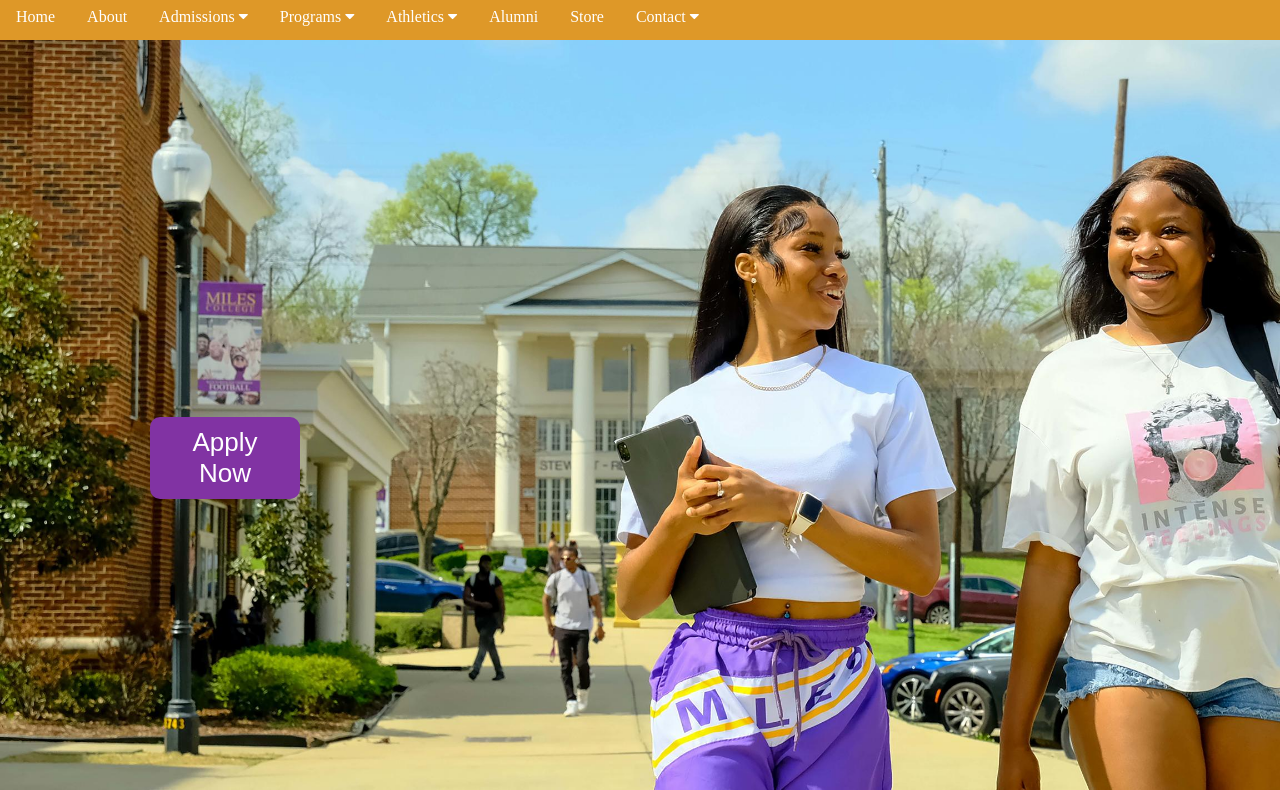
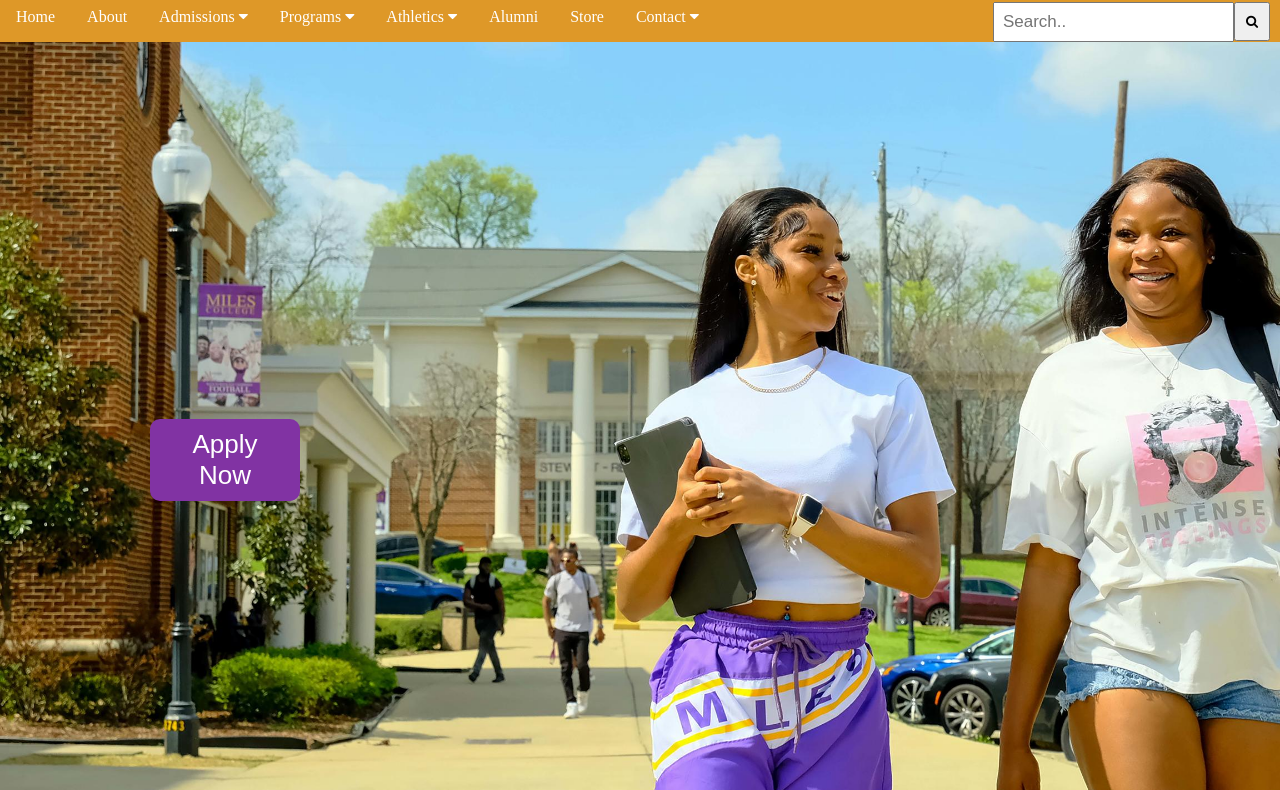
Before and after one commit to nmbon001/nmbon001.github.io, a plain HTML site: page index.html in a window 1280 px wide. Shown: the part 283-1073 px from the top of the page. Drawn offline with Linux system fonts and the light colour scheme.

Commit message:
Update index.html

```diff
--- a/index.html
+++ b/index.html
@@ -210,6 +210,13 @@ body {
     </div>
   </div>
 
+  <div class="search-container">
+    <form action="/action_page.php">
+      <input type="text" placeholder="Search.." name="search">
+      <button type="submit"><i class="fa fa-search"></i></button>
+    </form>
+  </div>
+
 </div>
 
   <div class="container">
```
